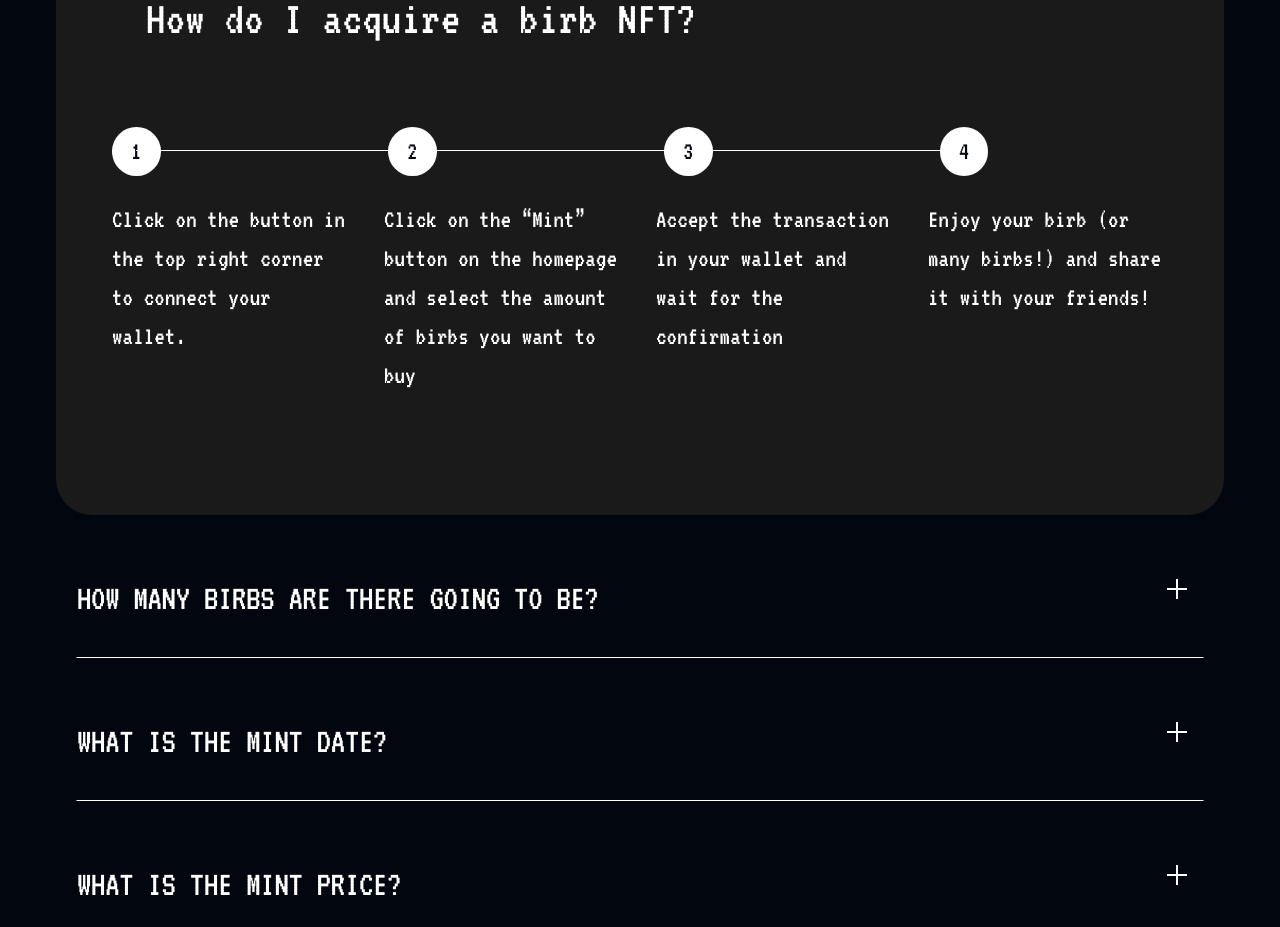
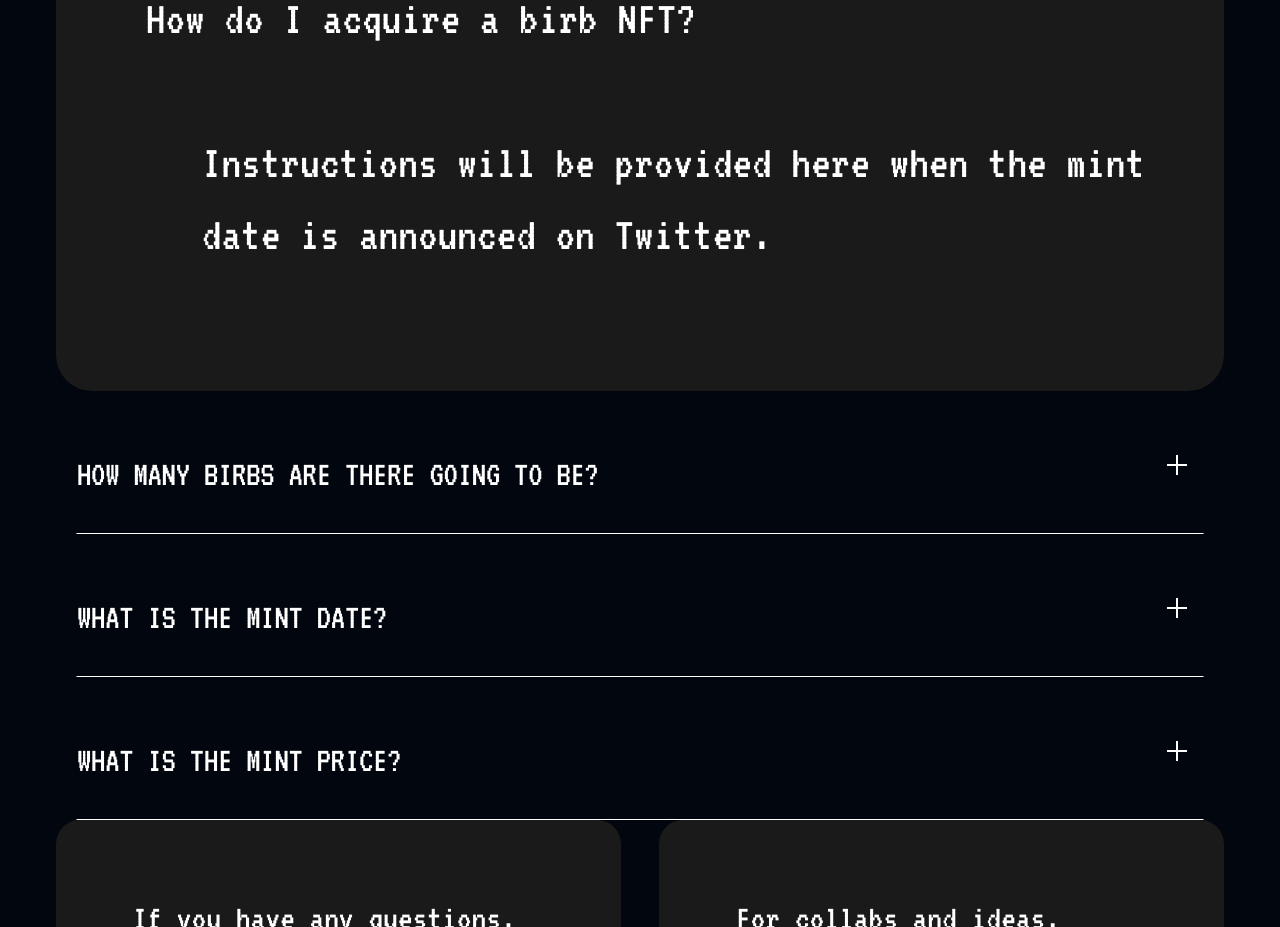
Before and after one commit to Nikitich2033/upgraded_birb_react_site, a React (Create React App) app: page / in a window 1280 px wide. Shown: the part 7480-8407 px from the top of the page. Built offline with nearby package versions, Linux system fonts and the light colour scheme.

Commit message:
Hide mint instructions

```diff
--- a/src/page/sections/QASection.js
+++ b/src/page/sections/QASection.js
@@ -37,7 +37,12 @@ const QASection = () => {
           How do I acquire a birb NFT?
         </Typography>
         <Box mx={{ md: "56px" }}>
-          <HorizontalNonLinearStepper />
+          <Typography sx={{color: "secondary.main",
+                           fontSize: { md: "48px", xs: "24px" },
+                            paddingLeft: { md: "90px", xs: 0 },}}>
+                        Instructions will be provided here when the mint date is announced on Twitter.
+          </Typography>
+          {/* <HorizontalNonLinearStepper /> */}
         </Box>
       </Box>
       <CustomizedAccordions />
@@ -47,39 +52,39 @@ const QASection = () => {
 
 export default QASection;
 
-function HorizontalNonLinearStepper() {
-  return (
-    <div className="how-buy__content">
-      <div className="how-buy__line">
-        <div className="how-buy__line-item"><Typography variant="h4">1</Typography></div>
-        <div className="how-buy__line-item"><Typography variant="h4">2</Typography></div>
-        <div className="how-buy__line-item"><Typography variant="h4">3</Typography></div>
-        <div className="how-buy__line-item"><Typography variant="h4">4</Typography></div>
-      </div>
-      <div className="how-buy__body">
-        <div className="how-buy__item _1">
-          <Typography variant="h4">
-           Click on the button in the top right corner to connect your wallet.
-          </Typography></div>
-        <div className="how-buy__item _2">
-          <Typography variant="h4">
-            Click on the “Mint” button on the homepage and select the amount of birbs you want to buy
-          </Typography>
-        </div>
-        <div className="how-buy__item _3">
-          <Typography variant="h4">
-          Accept the transaction in your wallet and wait for the confirmation
-          </Typography>
-        </div>
-        <div className="how-buy__item _4">
-          <Typography variant="h4">
-          Enjoy your birb (or many birbs!) and share it with your friends!
-          </Typography>
-        </div>
-      </div>
-    </div>
-  );
-}
+// function HorizontalNonLinearStepper() {
+//   return (
+//     <div className="how-buy__content">
+//       <div className="how-buy__line">
+//         <div className="how-buy__line-item"><Typography variant="h4">1</Typography></div>
+//         <div className="how-buy__line-item"><Typography variant="h4">2</Typography></div>
+//         <div className="how-buy__line-item"><Typography variant="h4">3</Typography></div>
+//         <div className="how-buy__line-item"><Typography variant="h4">4</Typography></div>
+//       </div>
+//       <div className="how-buy__body">
+//         <div className="how-buy__item _1">
+//           <Typography variant="h4">
+//            Click on the button in the top right corner to connect your wallet.
+//           </Typography></div>
+//         <div className="how-buy__item _2">
+//           <Typography variant="h4">
+//             Click on the “Mint” button on the homepage and select the amount of birbs you want to buy
+//           </Typography>
+//         </div>
+//         <div className="how-buy__item _3">
+//           <Typography variant="h4">
+//           Accept the transaction in your wallet and wait for the confirmation
+//           </Typography>
+//         </div>
+//         <div className="how-buy__item _4">
+//           <Typography variant="h4">
+//           Enjoy your birb (or many birbs!) and share it with your friends!
+//           </Typography>
+//         </div>
+//       </div>
+//     </div>
+//   );
+// }
 
 const Accordion = styled((props) => (
   <MuiAccordion disableGutters elevation={0} square {...props} />
```
